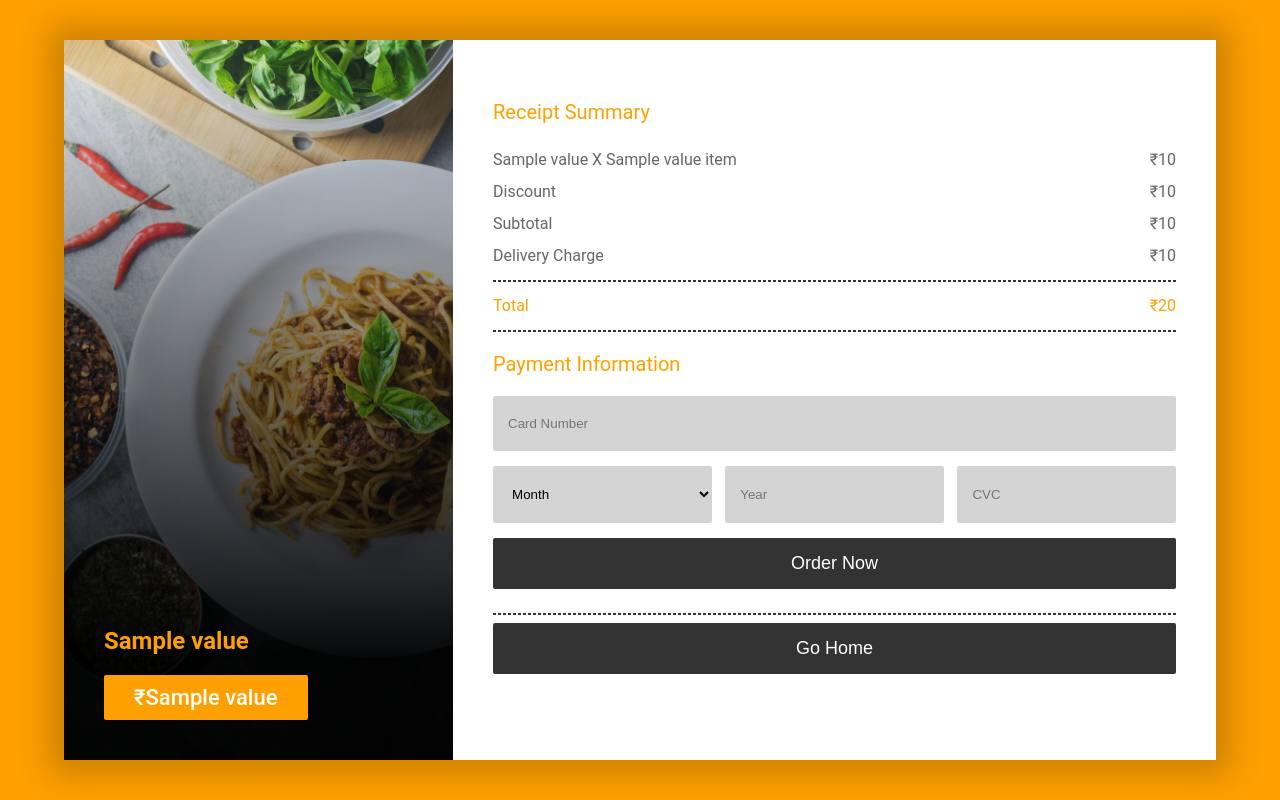
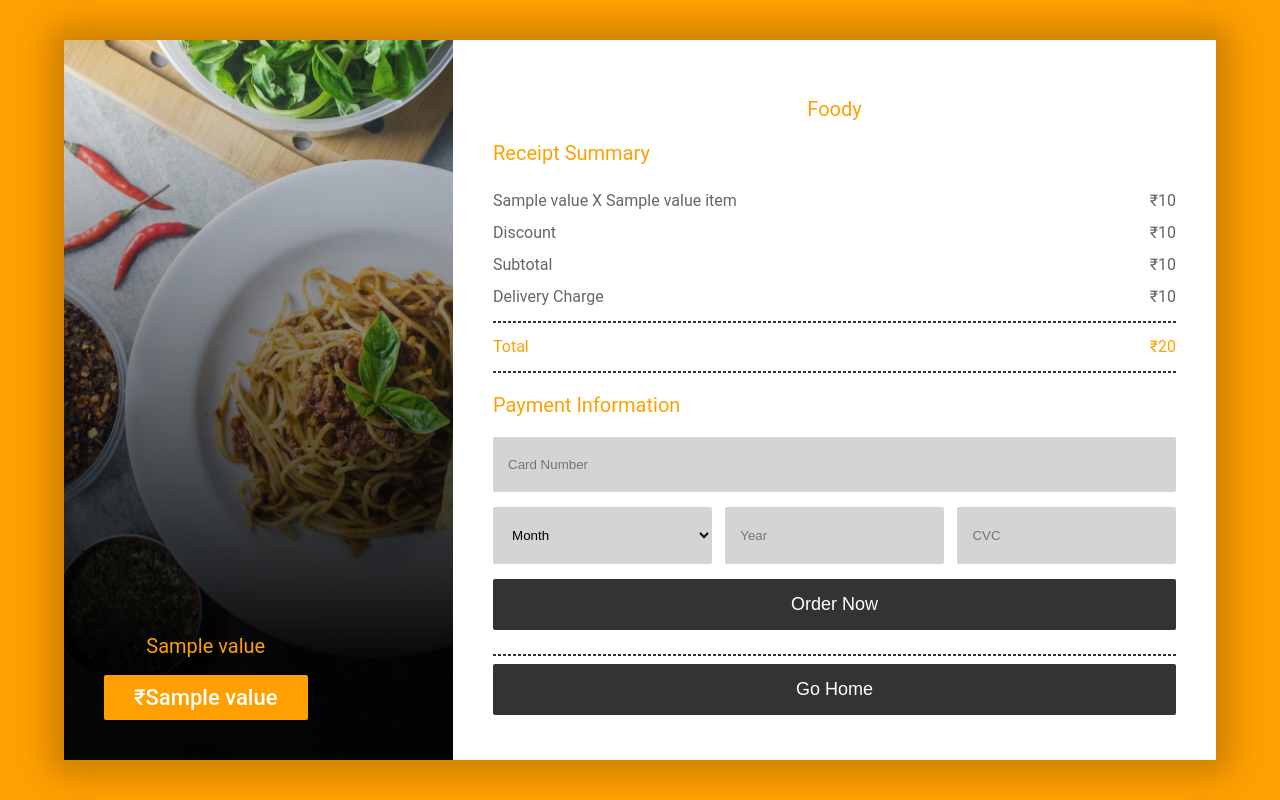
Before and after one commit to Tusharyadav147/Food-Ordering-System-Website-Using-Flask, a Flask app: template templates/bill.html in a window 1280 px wide. Run offline with Flask 2, Linux system fonts and the light colour scheme; the template is opened without the code that fills it: most values are stand-ins (such as "Sample title", 1, 10 or a date in 2020); some libraries are stand-ins or nearby versions.

Commit message:
flask change

```diff
--- a/static/bill.css
+++ b/static/bill.css
@@ -132,6 +132,12 @@ body{
     border-radius: 2px;
 }
 
+h2{
+    color: #ffa000;
+    font-weight: 400;
+    font-size: 20px;
+    text-align: center;
+}
 h3{
     color: #ffa000;
     font-weight: 400;
--- a/templates/bill.html
+++ b/templates/bill.html
@@ -29,6 +29,7 @@
                 </div>
             </div>
             <div class="payment_bill">
+                <h2>Foody</h2>
                 <h3>Receipt Summary</h3>
                 <ul>
                     <li>
```
